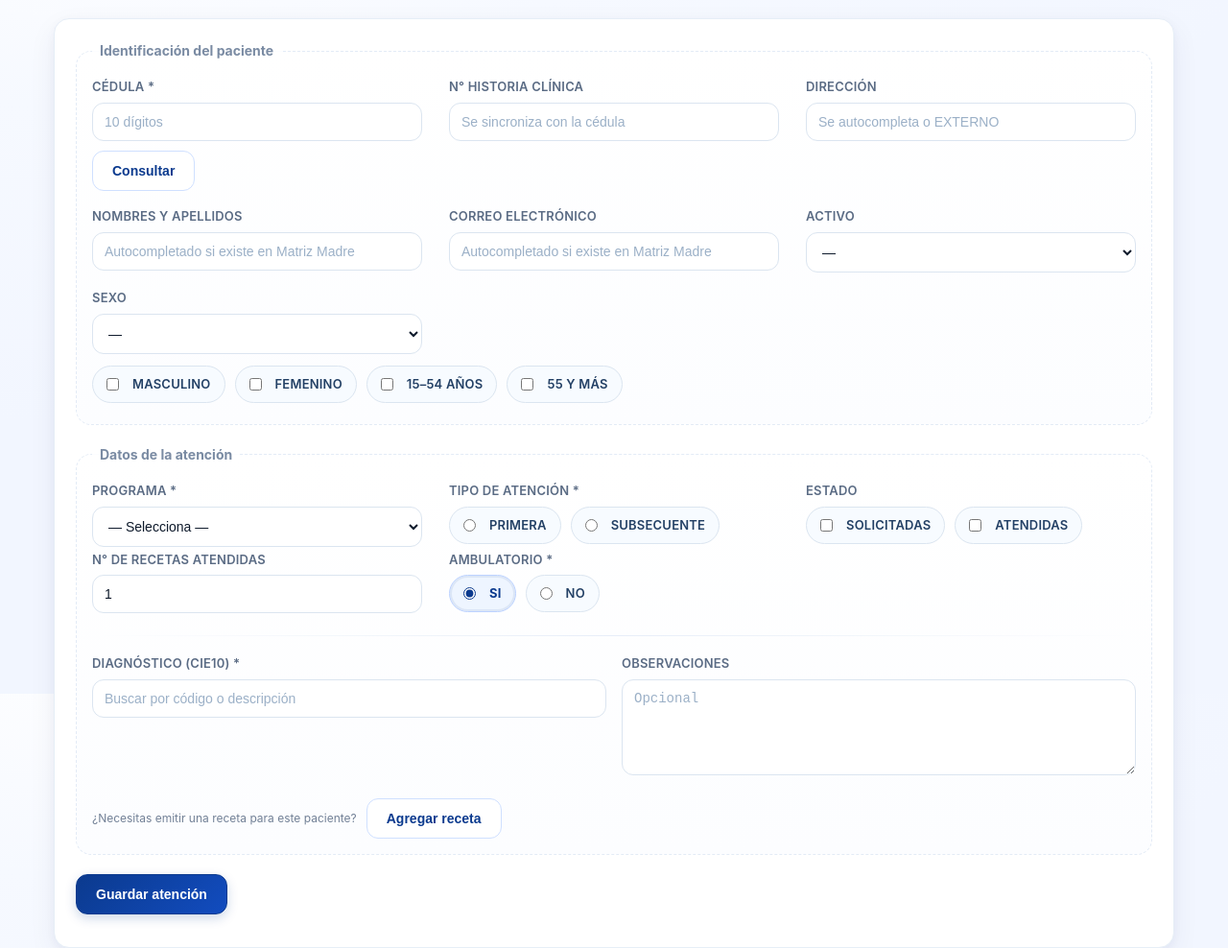
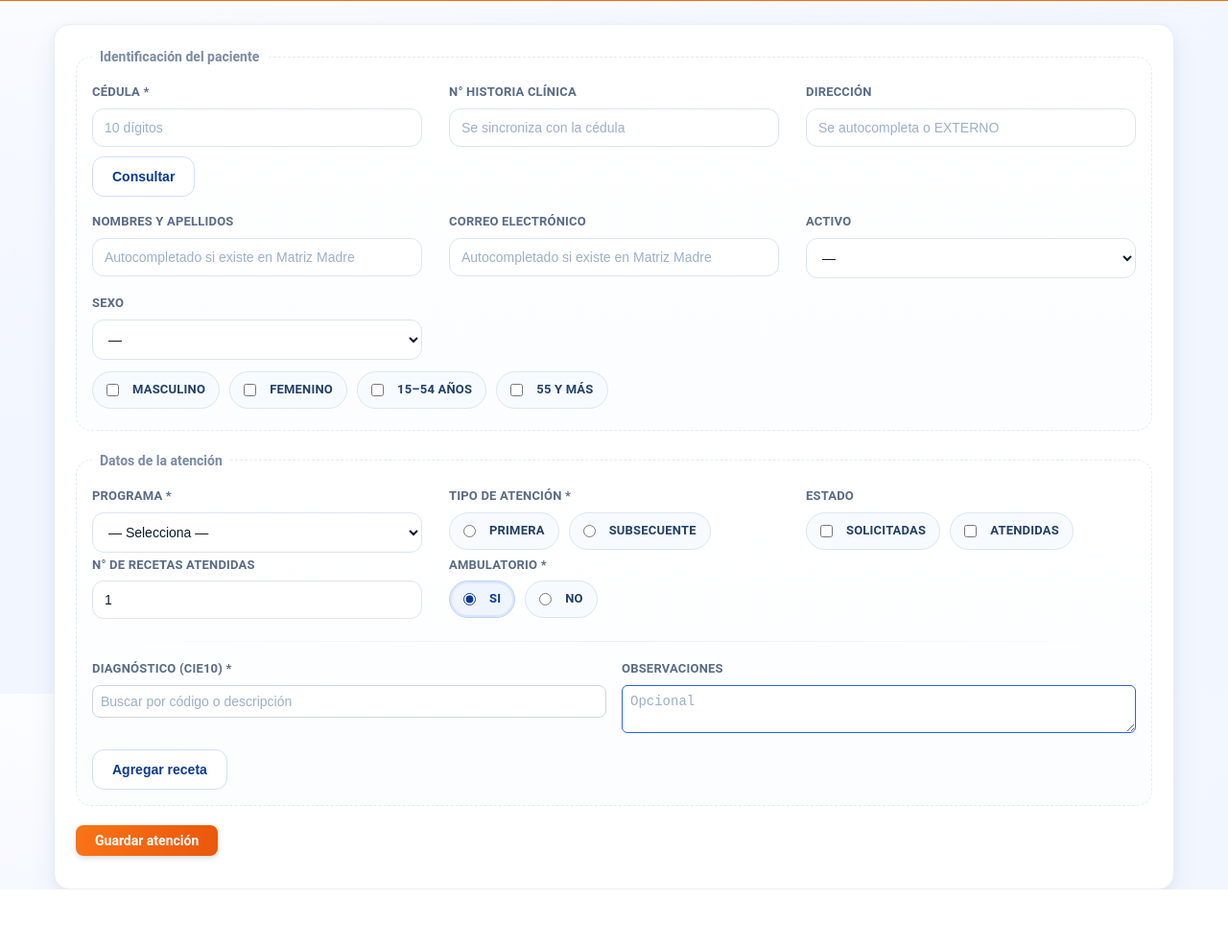
Before and after one commit to DAC-FTD/atencion_medica, a plain HTML site: page index.html in a window 1280 px wide. Shown: the part 77-1065 px from the top of the page at 96% size. After the commit the page ends 1004 px from the top, so only its background shows below. Drawn offline with Linux system fonts and the light colour scheme; no server answers.

```diff
--- a/index.html
+++ b/index.html
@@ -32,7 +32,7 @@
 .encabezado-medico h1 {
   flex: 1;
   text-align: center;
-  font-size: 20px;
+  font-size: 35px;
   font-weight: 700;
   margin: 0;
   color: white;
@@ -64,7 +64,7 @@
 
    html, body {
   height: 100%;
-      font-family: -apple-system, BlinkMacSystemFont, 'Segoe UI', Roboto, 'Helvetica Neue', Arial, sans-serif;
+  font-family: 'Roboto', sans-serif;
 }
 
     body {
@@ -89,7 +89,7 @@
       color: var(--azul);
       text-align: center;
       font-weight: 800;
-      font-size: 20px;
+      font-size: 50px;
       letter-spacing: .2px;
       margin: 0;
     }
@@ -252,17 +252,21 @@
     }
 
     .btn-primary {
-      background: linear-gradient(135deg, var(--azul) 0%, #124cbf 100%);
-      border-color: var(--azul);
-      color: #ffffff;
-      box-shadow: 0 4px 12px rgba(11, 58, 142, .2);
-    }
-
-    .btn-primary:hover:not(:disabled) {
-      filter: brightness(1.08);
-      box-shadow: 0 6px 16px rgba(11, 58, 142, .3);
-    }
-
+  background: linear-gradient(90deg, #f97316, #ea580c);
+  color: white;
+  font-weight: 600;
+  border: none;
+  border-radius: 0.5rem; /* Equivalente a rounded-lg */
+  padding: 0.5rem 1.25rem; /* Equivalente a px-5 py-2 */
+  box-shadow: 0 2px 6px rgba(0, 0, 0, 0.15);
+  transition: all 0.2s ease-in-out;
+  font-family: 'Roboto', sans-serif;
+}
+
+   .btn-primary:hover {
+  background: linear-gradient(90deg, #fb923c, #f97316);
+  transform: translateY(-1px);
+}
     .btn-primary:disabled {
       background: #cbd5e1;
       border-color: #cbd5e1;
@@ -757,21 +761,23 @@
 
           <div class="divider"></div>
 
-          <div class="grid cols-2" style="position: relative;">
-            <div style="position: relative;">
-              <label for="cie10">DIAGNÓSTICO (CIE10) *</label>
-              <input id="cie10" type="text" placeholder="Buscar por código o descripción" autocomplete="off" required />
+          <div class="grid cols-2" style="position: relative; display: flex; gap: 1rem;">
+  <div style="flex: 1;">
+    <label for="cie10" style="display: block; font-weight: 600;">DIAGNÓSTICO (CIE10) *</label>
+    <input id="cie10" type="text" placeholder="Buscar por código o descripción" autocomplete="off" required
+           style="width: 100%; border: 1px solid #d1d5db; border-radius: 8px; padding: 8px;" />
     <div id="cie10Results" role="listbox" aria-label="Resultados CIE10"></div>
     <input id="cie10_code" type="hidden" />
   </div>
-            <div>
-              <label for="observaciones">OBSERVACIONES</label>
-              <textarea id="observaciones" placeholder="Opcional"></textarea>
-            </div>
-          </div>
-
-          <div class="row" style="margin-top:16px; align-items:center;">
-            <span class="hint">¿Necesitas emitir una receta para este paciente?</span>
+
+  <div style="flex: 1;"> <!-- Aquí se controla el ancho -->
+    <label for="observaciones" style="display: block; font-weight: 600;">OBSERVACIONES</label>
+    <textarea id="observaciones" placeholder="Opcional"
+              style="width: 100%; border: 1px solid #2563eb; border-radius: 6px; padding: 8px; min-height: 7px;"></textarea>
+  </div>
+</div>
+
+          <div class="row" style="margin-top:9px; align-items:center;">
             <button type="button" id="btnAbrirReceta" class="btn-ghost">Agregar receta</button>
             <span id="recetaStatus" class="badge" style="display:none;">Receta lista ✔</span>
           </div>
@@ -1542,6 +1548,17 @@
         }
       });
     });
+// Evitar envío del formulario al presionar Enter
+document.getElementById("frmAtencion").addEventListener("keydown", function (event) {
+  if (event.key === "Enter") {
+    event.preventDefault(); // Evita que se envíe el formulario
+    const tag = event.target.tagName.toLowerCase();
+    // Si estás en un textarea, sí permite el salto de línea
+    if (tag !== "textarea") {
+      return false;
+    }
+  }
+});
   </script>
 </body>
 </html>
```
Lines whose indentation alone changed are shown as unchanged.
